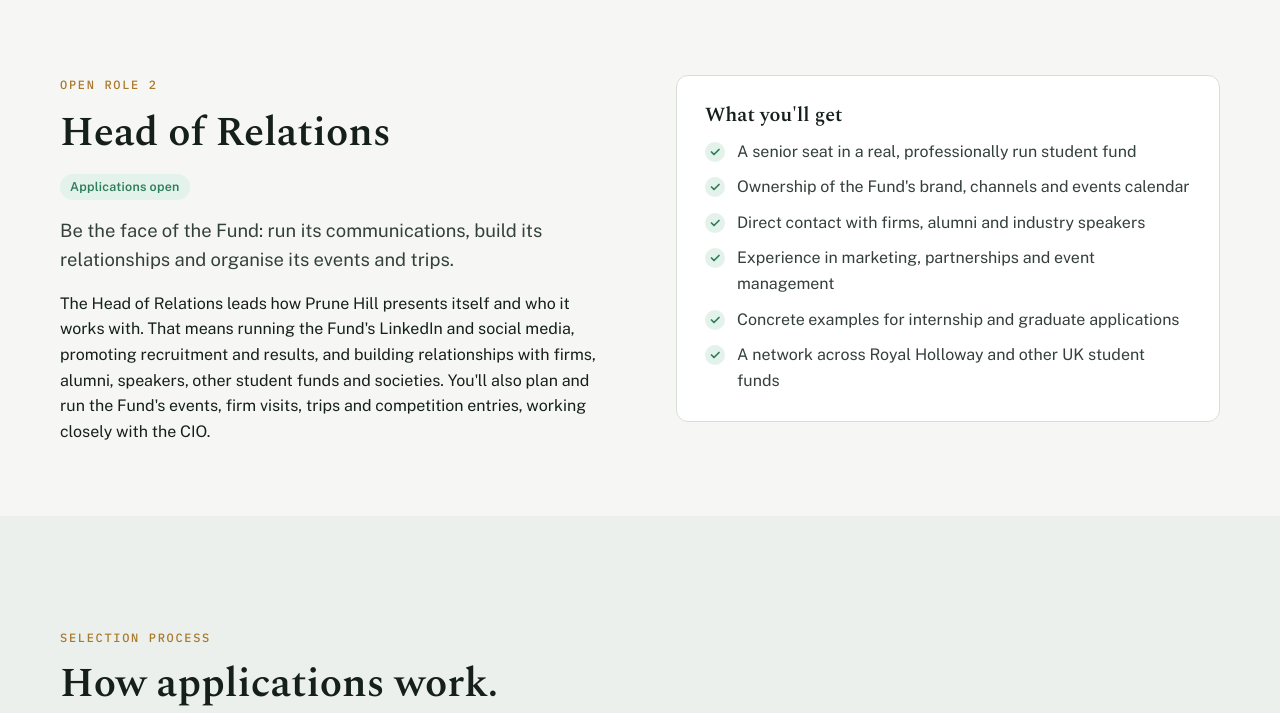
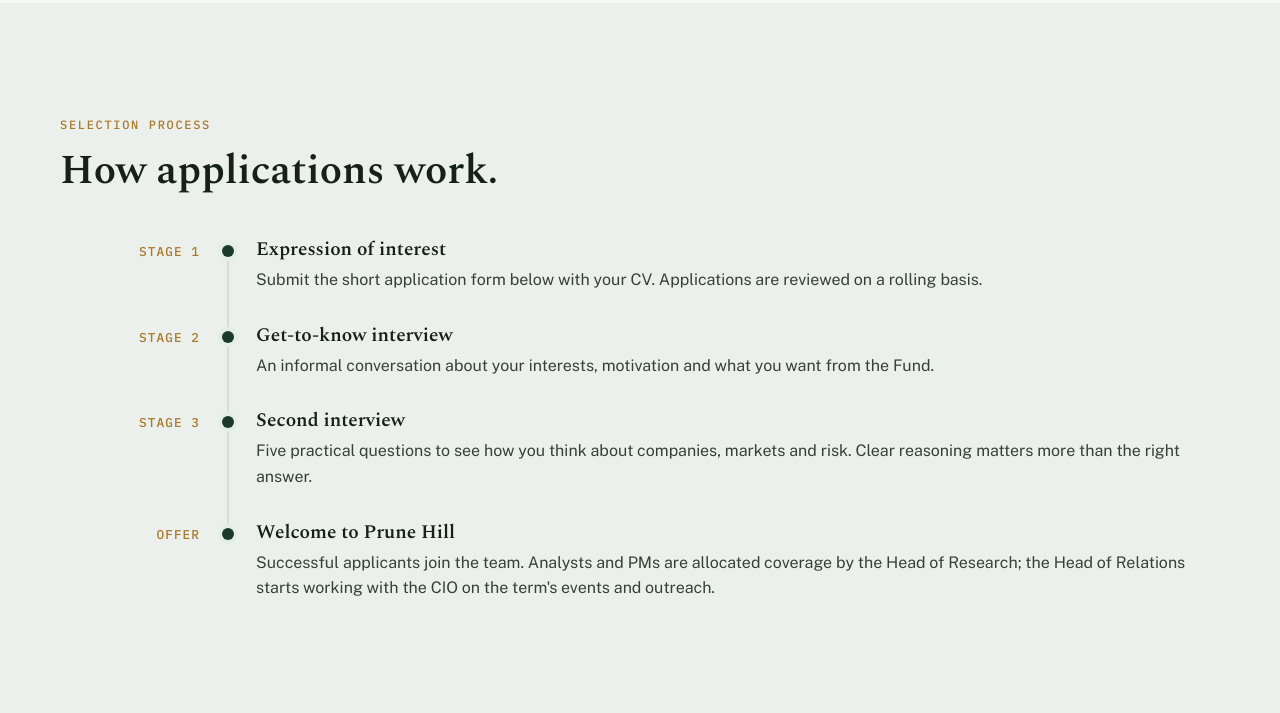
Before and after one commit to HugoCC06/PruneHillCapital., a plain HTML site: page programme.html in a window 1280 px wide. Shown: the part 1229-1942 px from the top of the page. Drawn offline with nearby package versions, Linux system fonts and the light colour scheme.

Commit message:
Remove Head of Relations section from top of Join page
Co-Authored-By: Claude Opus 5.5 <noreply@anthropic.com>
Claude-Session: https://claude.ai/code/session_01U6qhkASswNL4H5DHsqCT5Y

```diff
--- a/programme.html
+++ b/programme.html
@@ -192,7 +192,7 @@
 <section class="section">
   <div class="container split top">
     <div class="stack reveal">
-      <span class="eyebrow">Open role 1</span>
+      <span class="eyebrow">Open role</span>
       <h2>Equity Analyst / Portfolio Manager</h2>
       <p><span class="pill pill-ok" data-recruit-status>Applications open</span></p>
       <p class="lead">Research companies, build models, write investment memos and pitch ideas to the Investment Committee.</p>
@@ -205,29 +205,6 @@
         <li>Training in valuation, modelling and investment writing</li>
         <li>Experience pitching to and voting on an Investment Committee</li>
         <li>An ESG and risk management grounding employers look for</li>
-        <li>Concrete examples for internship and graduate applications</li>
-        <li>A network across Royal Holloway and other UK student funds</li>
-      </ul>
-    </div>
-  </div>
-</section>
-
-<section class="section tight">
-  <div class="container split top">
-    <div class="stack reveal">
-      <span class="eyebrow">Open role 2</span>
-      <h2>Head of Relations</h2>
-      <p><span class="pill pill-ok" data-recruit-status>Applications open</span></p>
-      <p class="lead">Be the face of the Fund: run its communications, build its relationships and organise its events and trips.</p>
-      <p>The Head of Relations leads how Prune Hill presents itself and who it works with. That means running the Fund's LinkedIn and social media, promoting recruitment and results, and building relationships with firms, alumni, speakers, other student funds and societies. You'll also plan and run the Fund's events, firm visits, trips and competition entries, working closely with the CIO.</p>
-    </div>
-    <div class="card reveal">
-      <h3>What you'll get</h3>
-      <ul class="checklist">
-        <li>A senior seat in a real, professionally run student fund</li>
-        <li>Ownership of the Fund's brand, channels and events calendar</li>
-        <li>Direct contact with firms, alumni and industry speakers</li>
-        <li>Experience in marketing, partnerships and event management</li>
         <li>Concrete examples for internship and graduate applications</li>
         <li>A network across Royal Holloway and other UK student funds</li>
       </ul>
```
